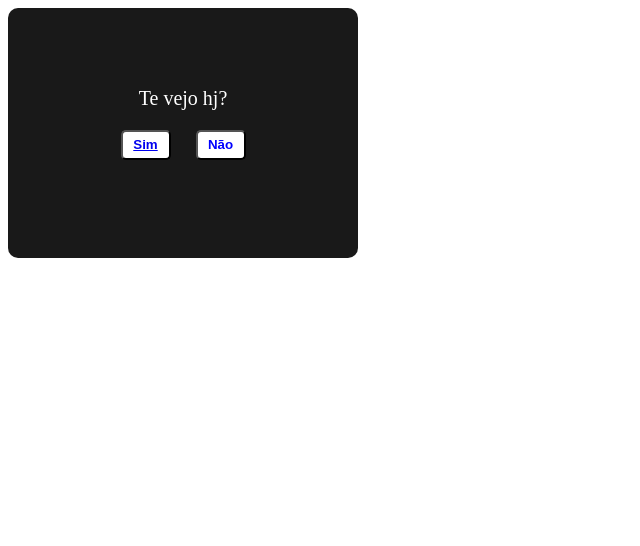
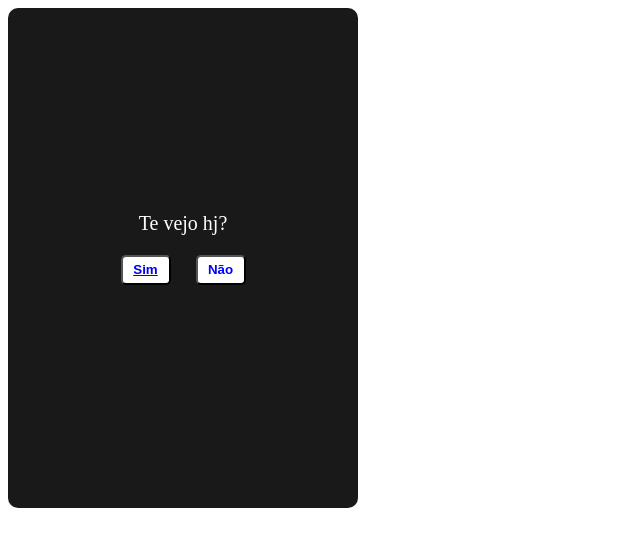
Before and after one commit to DonnyeGael/Meu-Primeiro-HTML, a plain HTML site: page index.html in a window 1280 px wide. Shown: the whole page, without its empty margins (0-640 px from the left). Drawn offline with Linux system fonts and the light colour scheme.

Commit message:
Update index.html

```diff
--- a/index.html
+++ b/index.html
@@ -13,7 +13,7 @@ text-decoration: none;
 
 .box {
 font-size: 20px;
-color: white; height: 250px;
+color: white; height: 500px;
 width: 350px;
 border-radius: 10px; background: #191919;
 flex-direction: column; display: flex;
```
